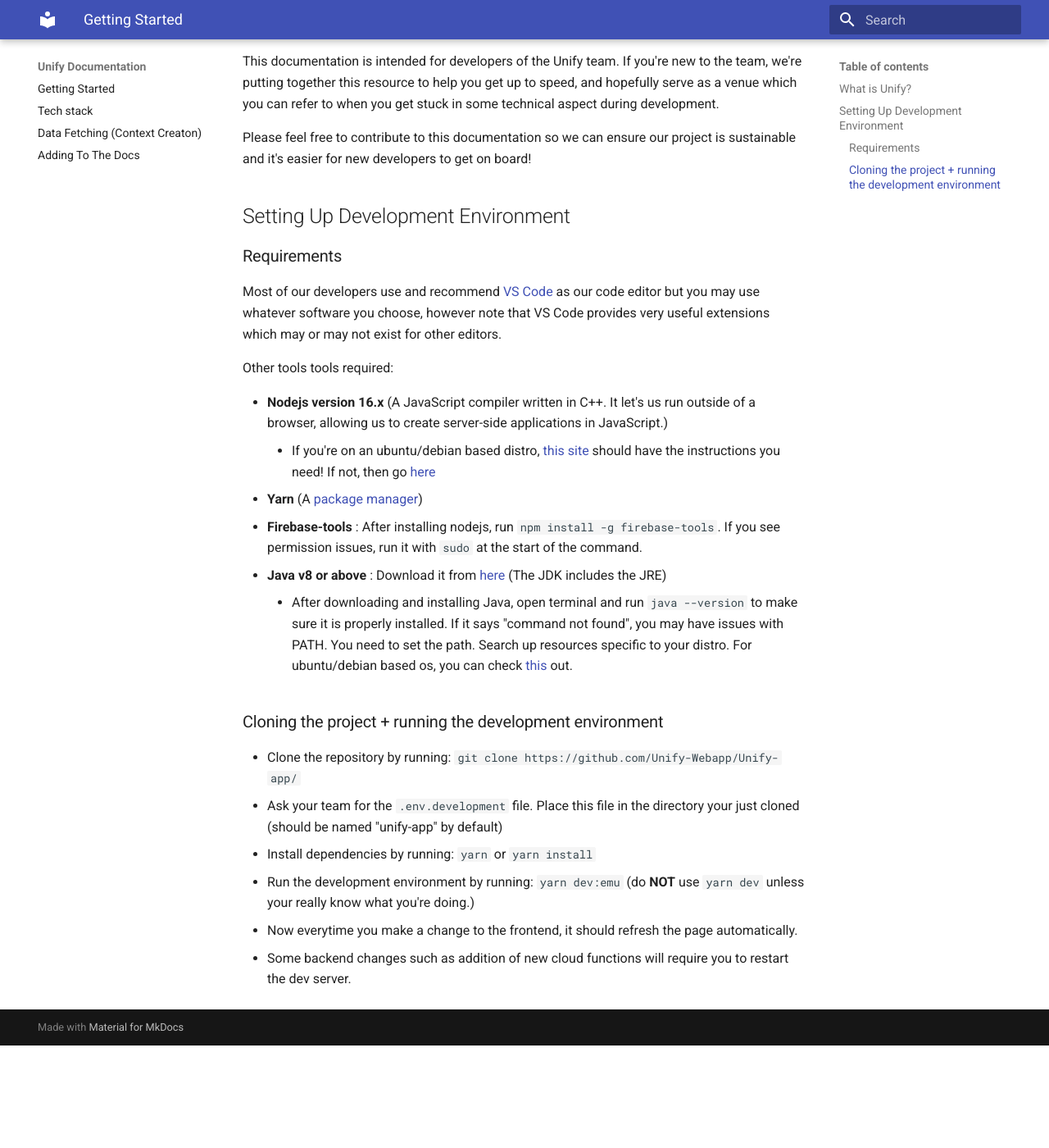
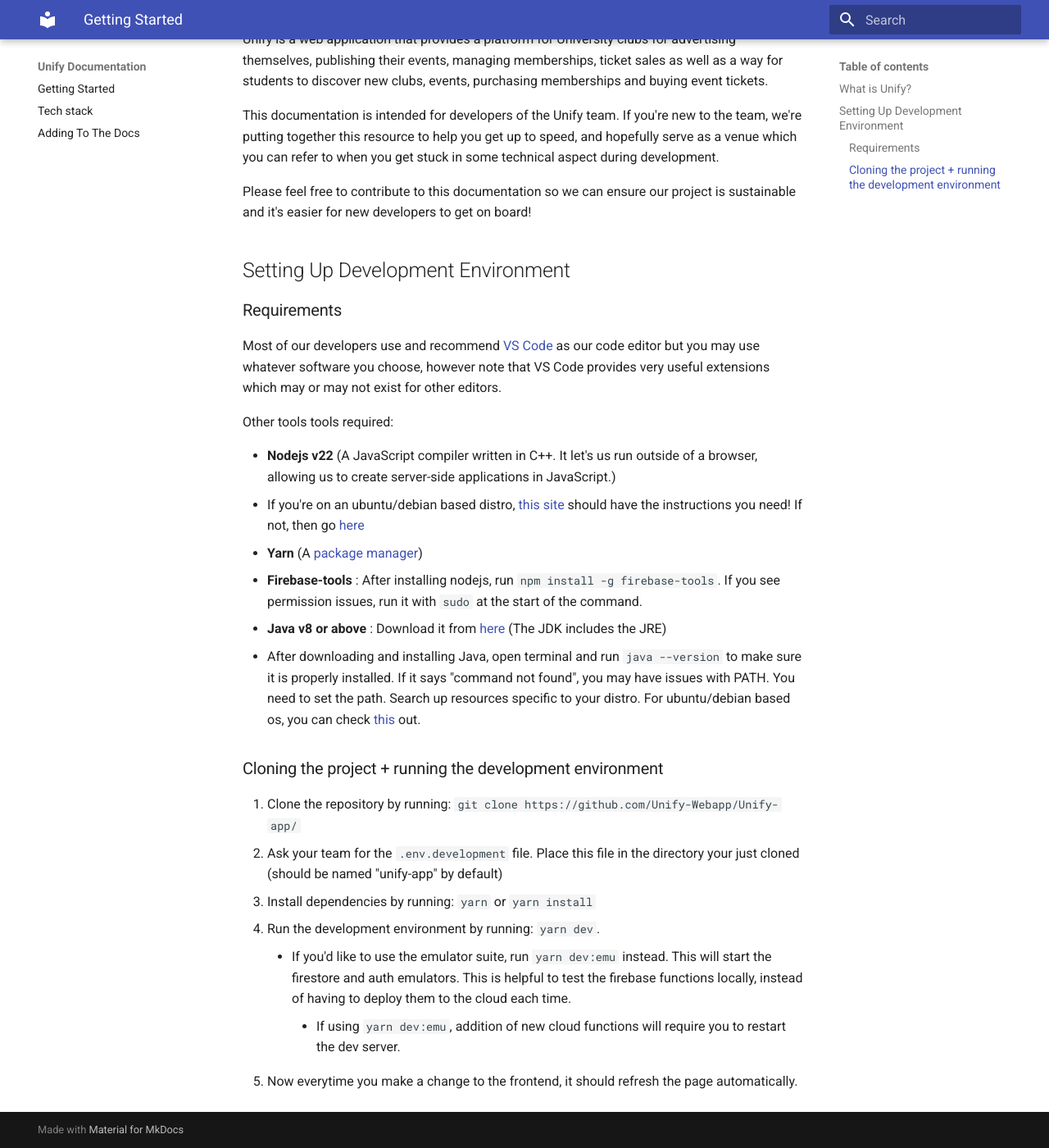
Before and after one commit to Unify-Webapp/unify-docs, an MkDocs documentation site: the page built from docs/index.md, in a window 1280 px wide and 1400 px high, scrolled down 261 px. Shown: the whole window at 82% size. Built offline with MkDocs 1.6.1 and Material for MkDocs 9.7.7, drawn with Linux system fonts in a browser that asks for light colours; before the commit the page ends 1536 px from its top, so only the background shows below that; some of the changed text lies outside the part shown.

Commit message:
Updated tech stack and dev environment steps

```diff
--- a/docs/index.md
+++ b/docs/index.md
@@ -10,21 +13,24 @@
 ## Setting Up Development Environment
 
 ### Requirements
+
 Most of our developers use and recommend [VS Code](https://code.visualstudio.com/) as our code editor but you may use whatever software you choose, however note that VS Code provides very useful extensions which may or may not exist for other editors.
 
 Other tools tools required:
 
-  - **Nodejs version 16.x** (A JavaScript compiler written in C++. It let's us run outside of a browser, allowing us to create server-side applications in JavaScript.)
-    - If you're on an ubuntu/debian based distro, [this site](https://github.com/nodesource/distributions) should have the instructions you need! If not, then go [here](https://nodejs.org/en/download)
-  - **Yarn** (A [package manager](https://www.youtube.com/watch?v=GTC1XhYixHs))
-  - **Firebase-tools** : After installing nodejs, run `npm install -g firebase-tools`. If you see permission issues, run it with `sudo` at the start of the command.
-  - **Java v8 or above** : Download it from [here](https://www.oracle.com/java/technologies/downloads/) (The JDK includes the JRE)
-    - After downloading and installing Java, open terminal and run `java --version` to make sure it is properly installed. If it says "command not found", you may have issues with PATH. You need to set the path. Search up resources specific to your distro. For ubuntu/debian based os, you can check [this](https://ubuntuhandbook.org/index.php/2022/03/install-jdk-18-ubuntu/) out.
+- **Nodejs v22** (A JavaScript compiler written in C++. It let's us run outside of a browser, allowing us to create server-side applications in JavaScript.)
+  - If you're on an ubuntu/debian based distro, [this site](https://github.com/nodesource/distributions) should have the instructions you need! If not, then go [here](https://nodejs.org/en/download)
+- **Yarn** (A [package manager](https://www.youtube.com/watch?v=GTC1XhYixHs))
+- **Firebase-tools** : After installing nodejs, run `npm install -g firebase-tools`. If you see permission issues, run it with `sudo` at the start of the command.
+- **Java v8 or above** : Download it from [here](https://www.oracle.com/java/technologies/downloads/) (The JDK includes the JRE)
+  - After downloading and installing Java, open terminal and run `java --version` to make sure it is properly installed. If it says "command not found", you may have issues with PATH. You need to set the path. Search up resources specific to your distro. For ubuntu/debian based os, you can check [this](https://ubuntuhandbook.org/index.php/2022/03/install-jdk-18-ubuntu/) out.
 
 ### Cloning the project + running the development environment
-- Clone the repository by running: `git clone https://github.com/Unify-Webapp/Unify-app/`
-- Ask your team for the `.env.development` file. Place this file in the directory your just cloned (should be named "unify-app" by default)
-- Install dependencies by running: `yarn` or `yarn install`
-- Run the development environment by running: `yarn dev:emu` (do **NOT** use `yarn dev` unless your really know what you're doing.)
-- Now everytime you make a change to the frontend, it should refresh the page automatically.
-- Some backend changes such as addition of new cloud functions will require you to restart the dev server.
+
+1. Clone the repository by running: `git clone https://github.com/Unify-Webapp/Unify-app/`
+2. Ask your team for the `.env.development` file. Place this file in the directory your just cloned (should be named "unify-app" by default)
+3. Install dependencies by running: `yarn` or `yarn install`
+4. Run the development environment by running: `yarn dev`.
+    - If you'd like to use the emulator suite, run `yarn dev:emu` instead. This will start the firestore and auth emulators. This is helpful to test the firebase functions locally, instead of having to deploy them to the cloud each time.
+        - If using `yarn dev:emu`, addition of new cloud functions will require you to restart the dev server.
+5. Now everytime you make a change to the frontend, it should refresh the page automatically.
--- a/mkdocs.yml
+++ b/mkdocs.yml
@@ -5,5 +5,4 @@
 nav:
   - Getting Started: /unify-docs/
   - Tech stack: techstack/
-  - Data Fetching (Context Creaton): datafetching/
   - Adding To The Docs: addingtodocs/
```
Also changed, not shown: other parts of docs/index.md (+3 -0 lines), docs/techstack.md (+4 -1 lines).
